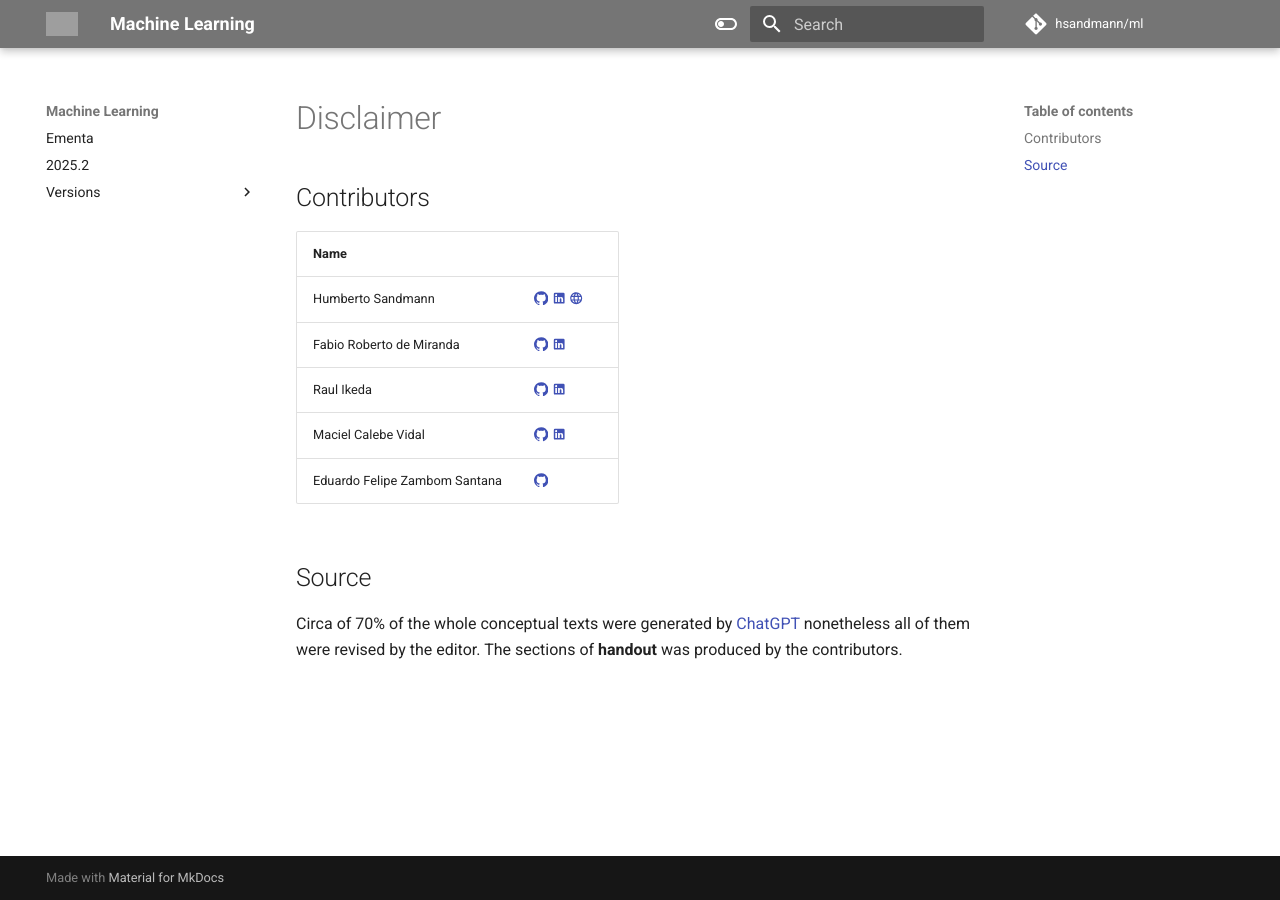
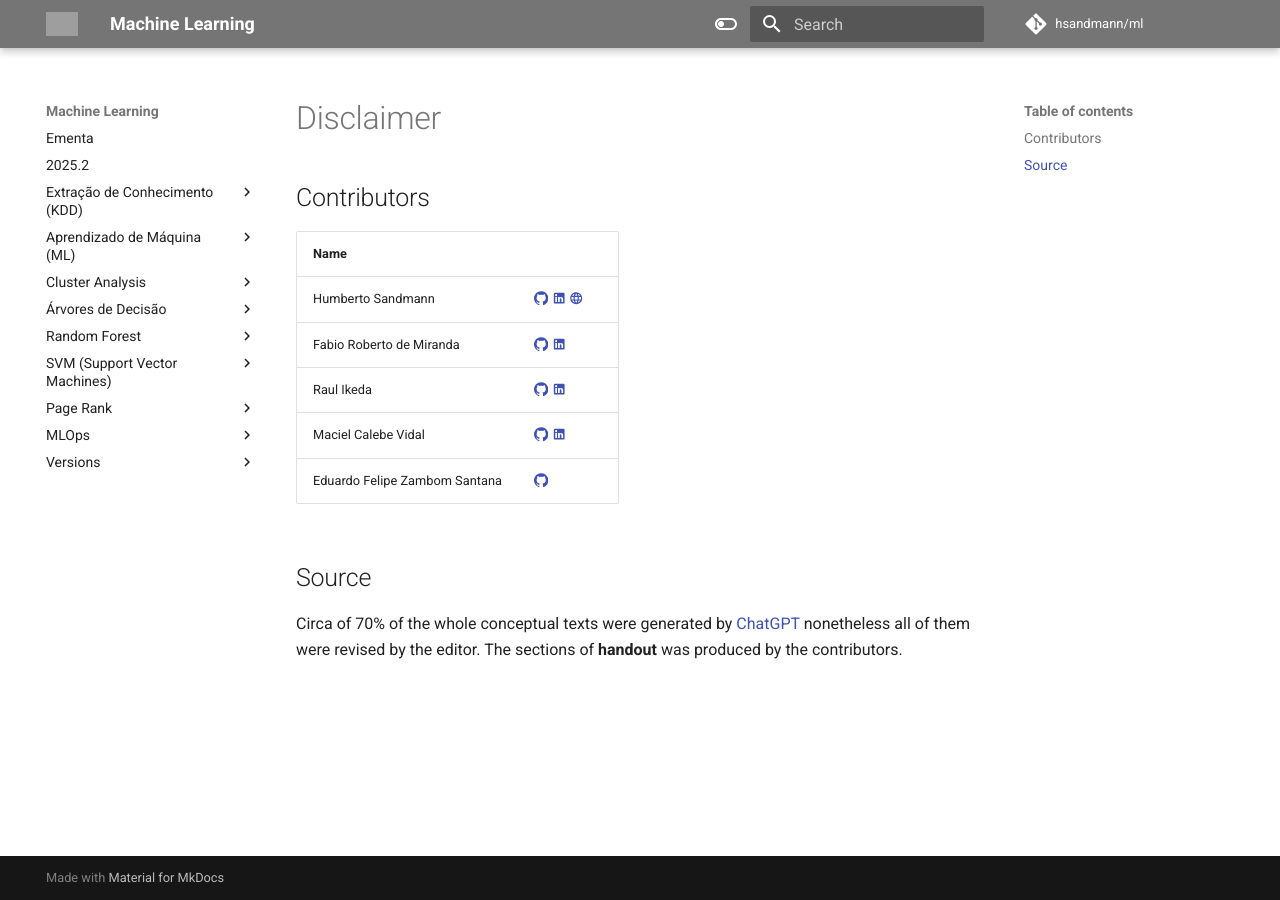
Before and after one commit to hsandmann/ml, an MkDocs documentation site: the page built from docs/disclaimer.md, in a window 1280 px wide. Built offline with MkDocs 1.6.1 and Material for MkDocs 9.7.7, drawn with Linux system fonts in a browser that asks for light colours; comment, search, counter and statistics services are not loaded; some of the changed lines change nothing that is shown; grey boxes are pictures that could not be loaded.

Commit message:
first commit

```diff
--- a/mkdocs.yml
+++ b/mkdocs.yml
@@ -133,5 +133,70 @@ extra_css:
 nav:
   - Ementa: index.md
   - 2025.2: versions/2025.2.md
+  - Extração de Conhecimento (KDD):
+    - Introdução: .kdd/introducao.md
+    - Processo de KDD: .kdd/processo.md
+    - Pré-processamento: .kdd/preprocessamento.md
+    - Análise Exploratória: .kdd/analise_exploratoria.md
+    - Visualização de Dados: .kdd/visualizacao_dados.md
+    - Feature Engineering: .kdd/feature_engineering.md
+    - Feature Selection: .kdd/feature_selection.md
+    - Feature Extraction: .kdd/feature_extraction.md
+    - Modelagem: .kdd/modelagem.md
+    - Avaliação de Modelos: .kdd/avaliacao_modelos.md
+    - Validação Cruzada: .kdd/validacao_cruzada.md
+    - Overfitting e Underfitting: .kdd/overfitting_underfitting.md
+    - Pipeline de Machine Learning: .kdd/pipeline_ml.md
+    - Deploy de Modelos: .kdd/deploy_modelos.md
+    - Monitoramento de Modelos: .kdd/monitoramento_modelos.md
+
+  - Aprendizado de Máquina (ML):
+    - Introdução ao Aprendizado de Máquina: .ml/introducao.md
+    - Tipos de Aprendizado de Máquina: .ml/tipos_aprendizado.md
+    - Algoritmos de Classificação: .ml/classificacao.md
+    - Algoritmos de Regressão: .ml/regressao.md
+    - Algoritmos de Agrupamento: .ml/agrupamento.md
+
+  - Cluster Analysis:
+    - Introdução ao Cluster Analysis: .cluster_analysis/introducao.md
+    - Algoritmos de Cluster Analysis: .cluster_analysis/algoritmos.md
+    - Pré-processamento de Dados: .cluster_analysis/preprocessamento.md
+    - KNN Clustering: .cluster_analysis/knn.md
+    - K-Means Clustering: .cluster_analysis/kmeans.md
+    - Hierarchical Clustering: .cluster_analysis/hierarchical.md
+    - DBSCAN Clustering: .cluster_analysis/dbscan.md
+    - Avaliação de Clusters: .cluster_analysis/avaliacao.md
+
+  - Árvores de Decisão:
+    - Introdução às Árvores de Decisão: .arvores_decisao/introducao.md
+    - Construção de Árvores de Decisão: .arvores_decisao/construcao.md
+    - Poda de Árvores de Decisão: .arvores_decisao/poda.md
+    - Avaliação de Árvores de Decisão: .arvores_decisao/avaliacao.md
+
+  - Random Forest:
+    - Introdução ao Random Forest: .random_forest/introducao.md
+    - Construção de Random Forest: .random_forest/construcao.md
+    - Avaliação de Random Forest: .random_forest/avaliacao.md
+
+  - SVM (Support Vector Machines):
+    - Introdução ao SVM: .svm/introducao.md
+    - Construção de SVM: .svm/construcao.md
+    - Avaliação de SVM: .svm/avaliacao.md
+    - SVM com Kernel: .svm/kernel.md
+
+  - Page Rank:
+    - Introdução ao Page Rank: .pagerank/introducao.md
+    - Algoritmo Page Rank: .pagerank/algoritmo.md
+    - Aplicações do Page Rank: .pagerank/aplicacoes.md
+    - Avaliação do Page Rank: .pagerank/avaliacao.md
+    - Implementação do Page Rank: .pagerank/implementacao.md
+    - Exemplos de Page Rank: .pagerank/exemplos.md
+
+  - MLOps:
+    - Introdução aos MLOps: .mlops/introducao.md
+    - Pipeline de MLOps: .mlops/pipeline.md
+    - PySpark: .mlops/pyspark.md
+    - Alteryx: .mlops/alteryx.md
+
   - Versions:
     - 2025.2: ./versions/2025.2.md
```
